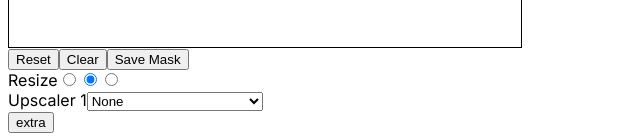
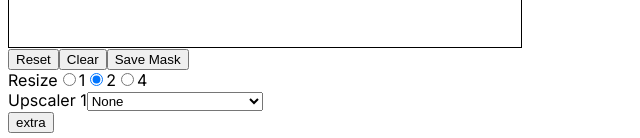
Before and after one commit to nftblackmagic/sd-webui-hook, a Next.js app: page /sd in a window 1280 px wide. Shown: the part 1942-2080 px from the top of the page, without its empty margins (0-640 px from the left). Built offline with nearby package versions, Linux system fonts and the light colour scheme.

Commit message:
add label

```diff
--- a/app/component/ExtraInput.tsx
+++ b/app/component/ExtraInput.tsx
@@ -120,6 +120,7 @@ export const ExtraInput = () => {
           onChange={() => setResize(1)}
           checked={resize === 1}
         />
+        <label>1</label>
         <input
           type="radio"
           name="resize"
@@ -127,6 +128,7 @@ export const ExtraInput = () => {
           onChange={() => setResize(2)}
           checked={resize === 2}
         />
+        <label>2</label>
         <input
           type="radio"
           name="resize"
@@ -134,6 +136,7 @@ export const ExtraInput = () => {
           onChange={() => setResize(4)}
           checked={resize === 4}
         />
+        <label>4</label>
       </div>
       <div>
         <label>Upscaler 1</label>
```
